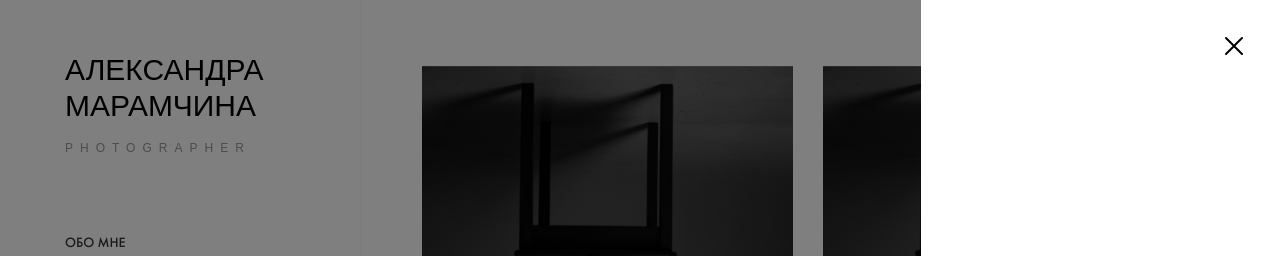
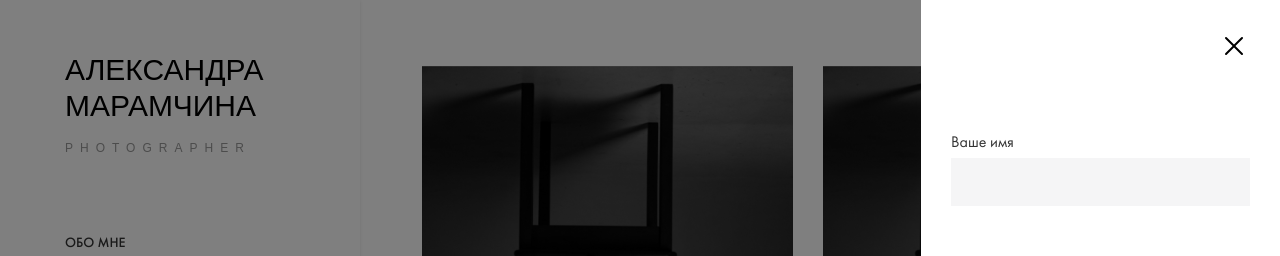
Before and after one commit to AntonKreida/photo_frontend, a Next.js app: page / in a window 1280 px wide. Both pictures are taken after a click on the button "СВЯЗАТЬСЯ СО МНОЙ". Shown: the part 252-508 px from the top of the page. Built offline with nearby package versions, Linux system fonts and the light colour scheme; a web font is replaced by a local one.

Commit message:
session | add fix style input

```diff
--- a/src/features/form-feedback/form-feedback.tsx
+++ b/src/features/form-feedback/form-feedback.tsx
@@ -6,6 +6,7 @@ import { useState } from "react";
 import {
   Backdrop,
   Button,
+  Input,
   Portal,
   SidebarRight,
 } from "@shared/";
@@ -31,7 +32,9 @@ export const FormFeedback = () => {
         { !!isOpen && (
           <Portal selector="#modal">
             <Backdrop className="justify-end">
-              <SidebarRight onClickClose={ handleOnClickCloseForm } />
+              <SidebarRight onClickClose={ handleOnClickCloseForm }>
+                <Input label="Ваше имя" name="name" />
+              </SidebarRight>
             </Backdrop>
           </Portal>
         ) }
--- a/src/shared/ui/input/input.tsx
+++ b/src/shared/ui/input/input.tsx
@@ -5,28 +5,35 @@ import { twClassNames } from "@shared/lib";
 
 interface IInputProps extends HTMLProps<HTMLInputElement> {
     name: string;
+    label: string;
     className?: string;
-    isError?: boolean;
     errorMessage?: string;
 }
 
 export const Input: FC<IInputProps> = ({
   className,
-  isError,
-  errorMessage="Ошибка",
+  errorMessage,
+  label,
+  name,
   ...props
 }) => (
-  <div className="w-full h-fit bg-white-smoke relative">
-    <input
-      className={ twClassNames("w-full py-3 outline-none px-5 bg-transparent font-futura-pt font-medium placeholder:text-carbon text-carbon", className) }
-      { ...props }
-    />
-    { !!isError && (
-      <div className="text-red-400 absolute flex font-futura-pt font-medium items-center px-5 bg-white-smoke
-        top-1/2 -translate-y-1/2 left-0 pointer-events-none w-full h-full"
-      >
-        { errorMessage }
-      </div>
-    ) }
-  </div>
+  <label className="w-full h-fit relative flex flex-col gap-1 cursor-pointer" htmlFor={ name }>
+    <span className={ twClassNames("text-carbon text-base font-futura-pt font-normal", { "text-red-400": !!errorMessage }) }>
+      { !errorMessage
+        ?  label
+        :  errorMessage }
+    </span>
+    <div className="bg-white-smoke">
+      <input
+        autoComplete="off"
+        className={ twClassNames(`w-full py-3 outline-none px-5 bg-transparent
+            font-futura-pt font-medium placeholder:text-carbon outline-1 text-carbon
+            focus:outline-carbon`, {
+          "text-red-400  outline-red-400": !!errorMessage,
+        }, className) }
+        id={ name }
+        { ...props }
+      />
+    </div>
+  </label>
 );
```
